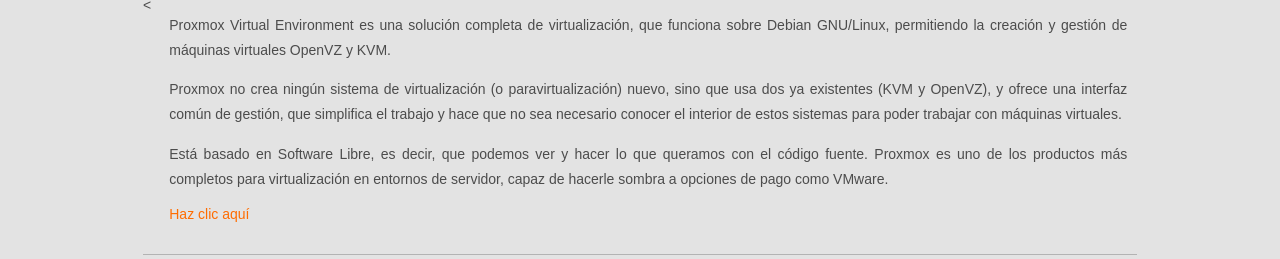
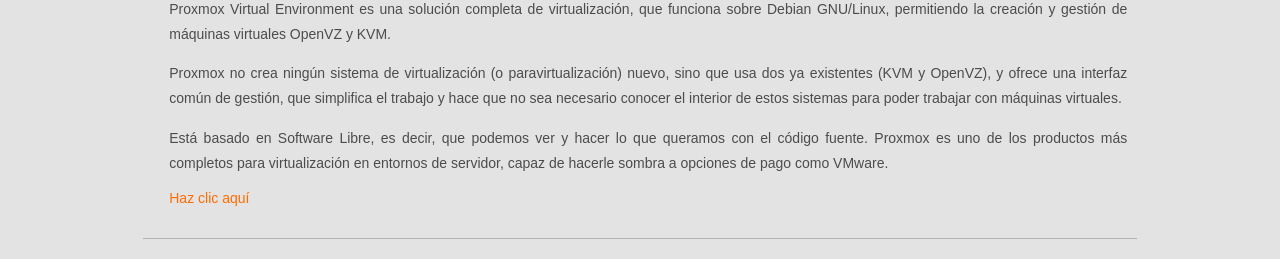
Before and after one commit to AlexLara99/retoT6, a plain HTML site: page T6 wiki/proxmox.html in a window 1280 px wide. Shown: the part 479-738 px from the top of the page. Drawn offline with Linux system fonts and the light colour scheme.

Commit message:
pequeño fallo arreglado

```diff
--- a/T6 wiki/proxmox.html
+++ b/T6 wiki/proxmox.html
@@ -28,7 +28,7 @@
 					<img id="imgProxmox" src="images/proxmox.png" alt="">
 					<div class="segmento">
 						<h2 class="titulo">Qué es Proxmox?</h2>
-						<<div class="texto">
+						<div class="texto">
 							<p>Proxmox Virtual Environment es una solución completa de virtualización, que funciona sobre Debian GNU/Linux, permitiendo la creación y gestión de máquinas virtuales OpenVZ y KVM.</p>
 
 							<p>Proxmox no crea ningún sistema de virtualización (o paravirtualización) nuevo, sino que usa dos ya existentes (KVM y OpenVZ), y ofrece una interfaz común de gestión, que simplifica el trabajo y hace que no sea necesario conocer el interior de estos sistemas para poder trabajar con máquinas virtuales.</p>
```
